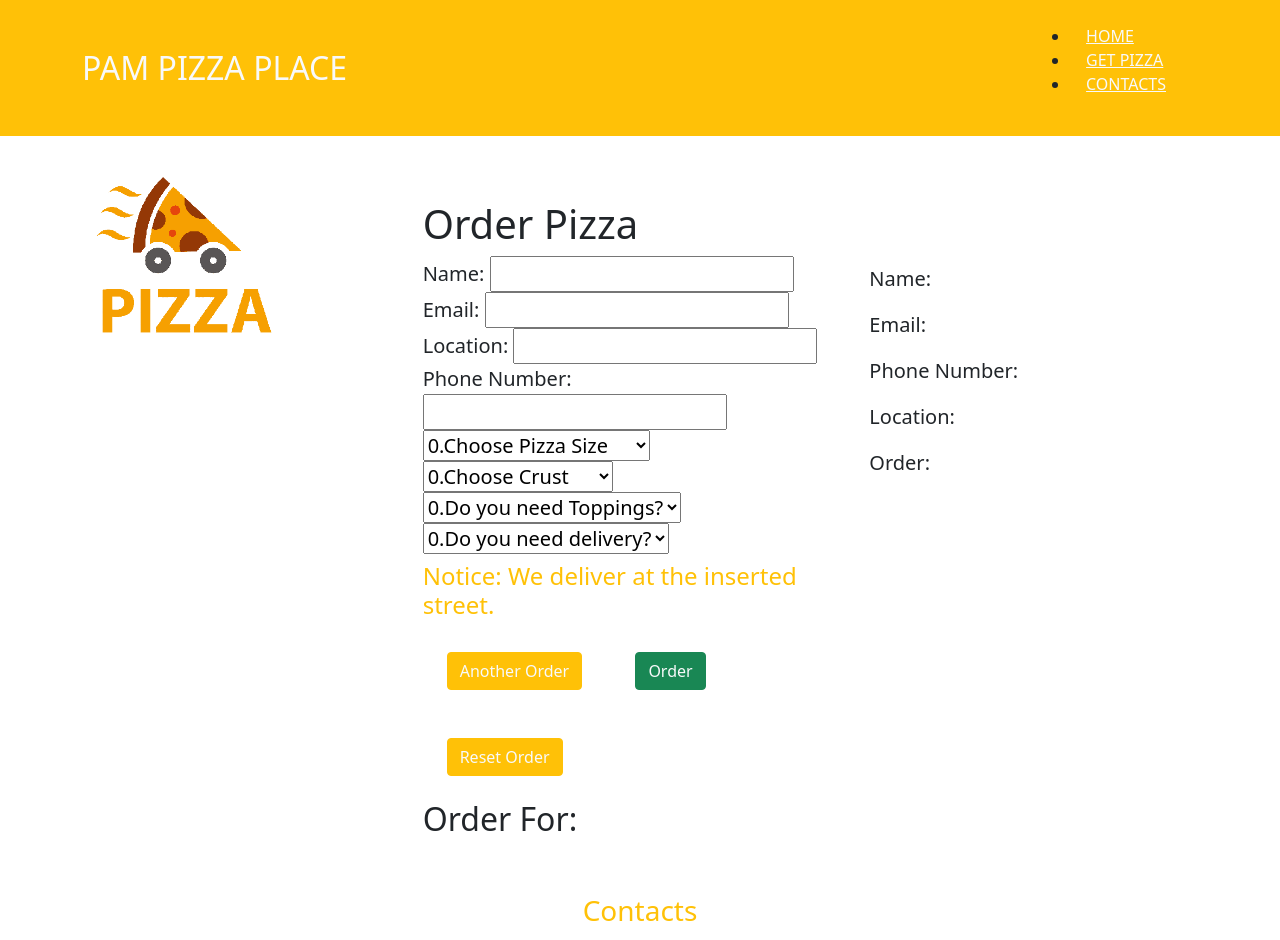
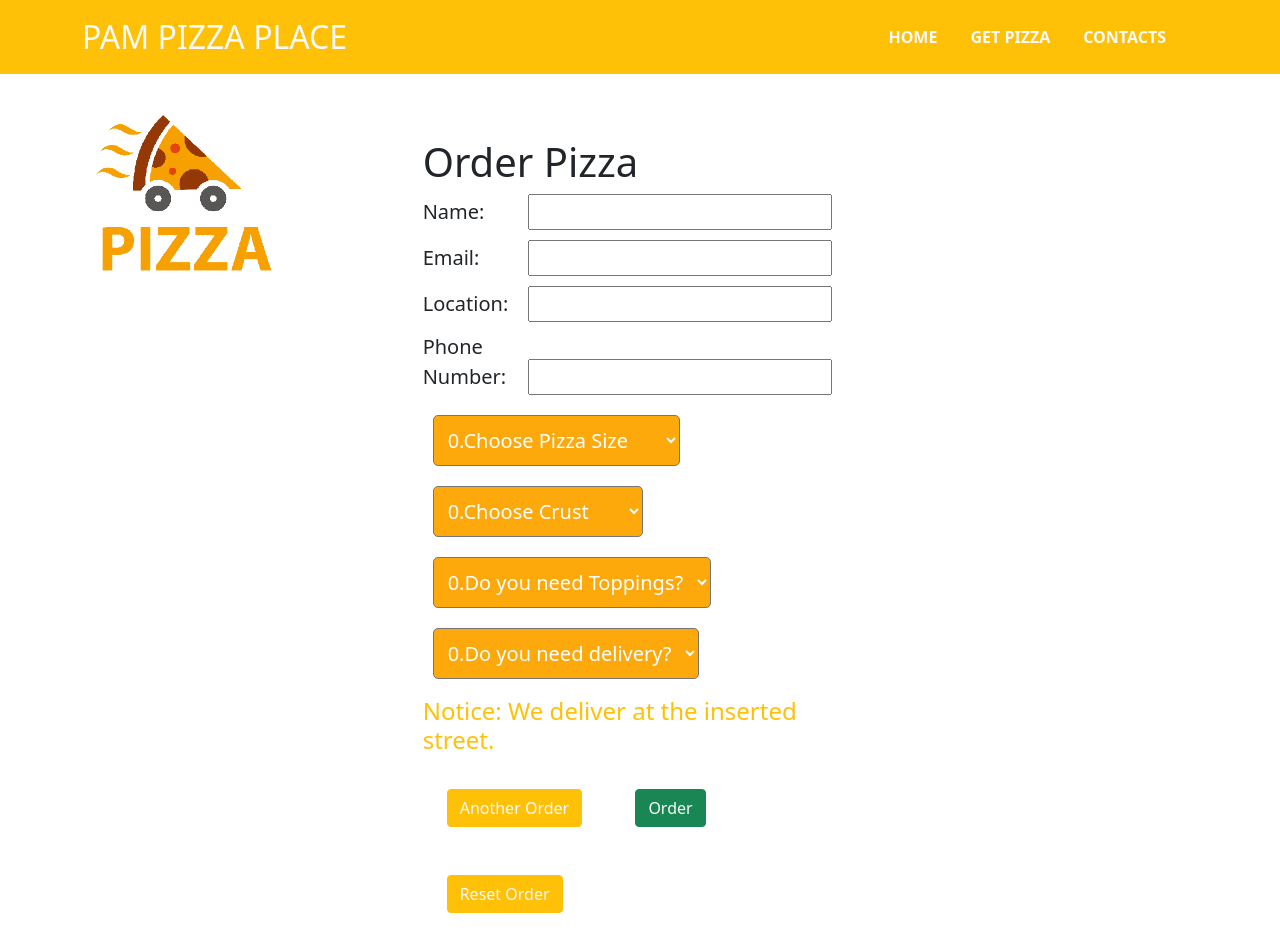
Before and after one commit to Michael-Otieno/pam-pizza-places, a plain HTML site: page order.html in a window 1280 px wide. Shown: the top 940 px of the page. Drawn offline with Linux system fonts and the light colour scheme.

Commit message:
add css styles to order page

```diff
--- /dev/null
+++ b/css/order.css
@@ -0,0 +1,59 @@
+.menu-list li{
+    float:left;
+    margin-left: 1px;
+    font-weight: bold;
+    list-style: none;
+
+
+}
+
+.menu-list li:hover{
+    background: rgb(253, 169, 12);
+    padding: 8px;
+    border-radius: 14px;
+    transition: all 0.4s ease;
+
+}
+
+a{
+    text-decoration: none;
+}
+
+form label {
+    display: inline-block;
+    width: 100px;
+  }
+
+  form div {
+    margin-bottom: 10px;
+  }
+
+  .error {
+    color: red;
+    margin-left: 5px;
+  }
+
+  label.error {
+    display: inline;
+  }
+
+  #show-contact {
+    display: none;
+  }
+
+  .contact {
+    cursor: pointer;
+    color: #0088cc;
+  }
+
+  .contact:hover {
+    text-decoration: underline;
+  }
+
+select{
+    padding: 10px;
+    margin: 10px;
+    border-radius: 5px;
+    background:  rgb(253, 169, 12);
+    color: white;
+  }
--- a/order.html
+++ b/order.html
@@ -5,7 +5,7 @@
     <meta http-equiv="X-UA-Compatible" content="IE=edge">
     <meta name="viewport" content="width=device-width, initial-scale=1.0">
     <link rel="stylesheet" href="css/bootstrap.css" rel='stylesheet' type="text/css">
-    <link rel="stylesheet" href="css/style.css" rel='stylesheet' type="text/css">
+    <link rel="stylesheet" href="css/order.css" rel='stylesheet' type="text/css">
     <script src="js/jquery-3.6.0.js"></script>
     <script src="js/script.js"></script>
     <title>pam piza place</title>
```
